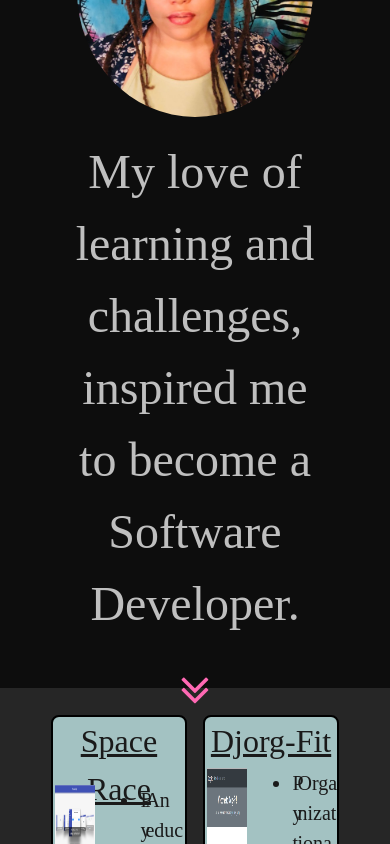
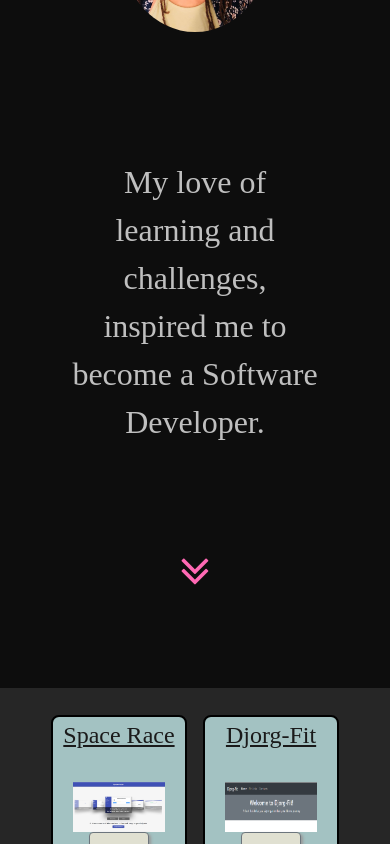
Before and after one commit to Capril1042/Portfolio, a React (Create React App) app in the folder portfolio/: page / in a window 390 px wide. Shown: the part 1000-1844 px from the top of the page. Built offline with nearby package versions, Linux system fonts and the light colour scheme; the HTML template or start-up script is replaced by a standard one; a web font is replaced by a local one.

Commit message:
more responsive

```diff
--- a/portfolio/src/Components/PageViews/ContactPage.js
+++ b/portfolio/src/Components/PageViews/ContactPage.js
@@ -36,8 +36,11 @@ class ContactPage extends Component {
         return(
             <section id ="contact" className="contact">
                 <div className="container">
-                    <Form name="contactform" method="post"
-                    data-netlify="true" data-netlify-honeypot="bot-field">
+                    <Form name="contactform"
+                    method="post"
+                    data-netlify="true"
+                    data-netlify-honeypot="bot-field"
+                    action="#contact">
                         <input type="hidden" name="contactform" value="contactform" />
                             <h2 className="header"> Contact Me! </h2>
                                 <FormGroup row className="mb-2 mr-sm-2 mb-sm-0">
--- a/portfolio/src/Components/main.css
+++ b/portfolio/src/Components/main.css
@@ -46,7 +46,7 @@ height:100vh;
   background:black;
   text-align: center;
   font-family: 'Copse';
-  font-size: 3em;
+  font-size: 3rem;
   color: #b3b3b3;
   overflow:hidden;
 
@@ -113,11 +113,11 @@ landing .name  {
   flex-direction: row;
   flex-wrap: wrap;
   background-color: #0d0d0d;
-  width:100%;
+  width:100vw;
   height:100vh;
   text-align: center;
   font-family: 'Copse';
-  font-size: 3em;
+  font-size: 3rem;
   color: #bfbfbf;
   }
 
@@ -133,18 +133,18 @@ landing .name  {
 
 .about p {
   width:65%;
-  font-size: 1em;
+  font-size: 2rem;
   margin-left: auto;
   margin-right: auto;
   margin-top: 5%;
 }
 
 .aboutme {
-  font-size:.5em;
+  font-size:.5rem;
 }
 
 .about a  {
-  width:100%;
+  width:100vw;
 
 }
 
@@ -152,7 +152,7 @@ landing .name  {
 
 .projects {
   background:#262626;
-  width:100%;
+  width:100vw;
   height:100vh;
   display:flex;
   }
@@ -182,13 +182,13 @@ border:2px solid black;
 border-radius:8px;
 margin: 2%;
 height: 26vh;
-width: 35%;
+width: 35vw;
 background:  #a3c2c2;
 }
 
 .cardheader {
   font-family: 'Copse';
-  font-size: 2em;
+  font-size: 2rem;
   color: #1a1a1a;
   text-align: center;
   justify-content:center;
@@ -222,7 +222,7 @@ background:  #a3c2c2;
   width:30%;
   margin:2%;
   font-family: 'Copse';
-  font-size: 1.25em;
+  font-size: 1em;
   color: #1a1a1a;
 }
 .projects i{
@@ -289,7 +289,7 @@ border-radius:7px;
 
 
 
-@media only screen and (min-device-width : 300px) and (max-device-width : 736px) {
+@media only screen and (min-device-width : 200px) and (max-device-width : 900px) {
 body {
   background:black;
 }
@@ -377,3 +377,14 @@ padding:10%;
     margin-top: 0;
   }
 }
+
+@media only screen and (min-device-width : 781px) and (max-device-width : 1338px), (max-width: 1400px) {
+.cardstack, .cardblurb {
+  display:none;
+}
+.cardimage{
+width:70%;
+height:50px;
+margin:auto;
+}
+}
```
